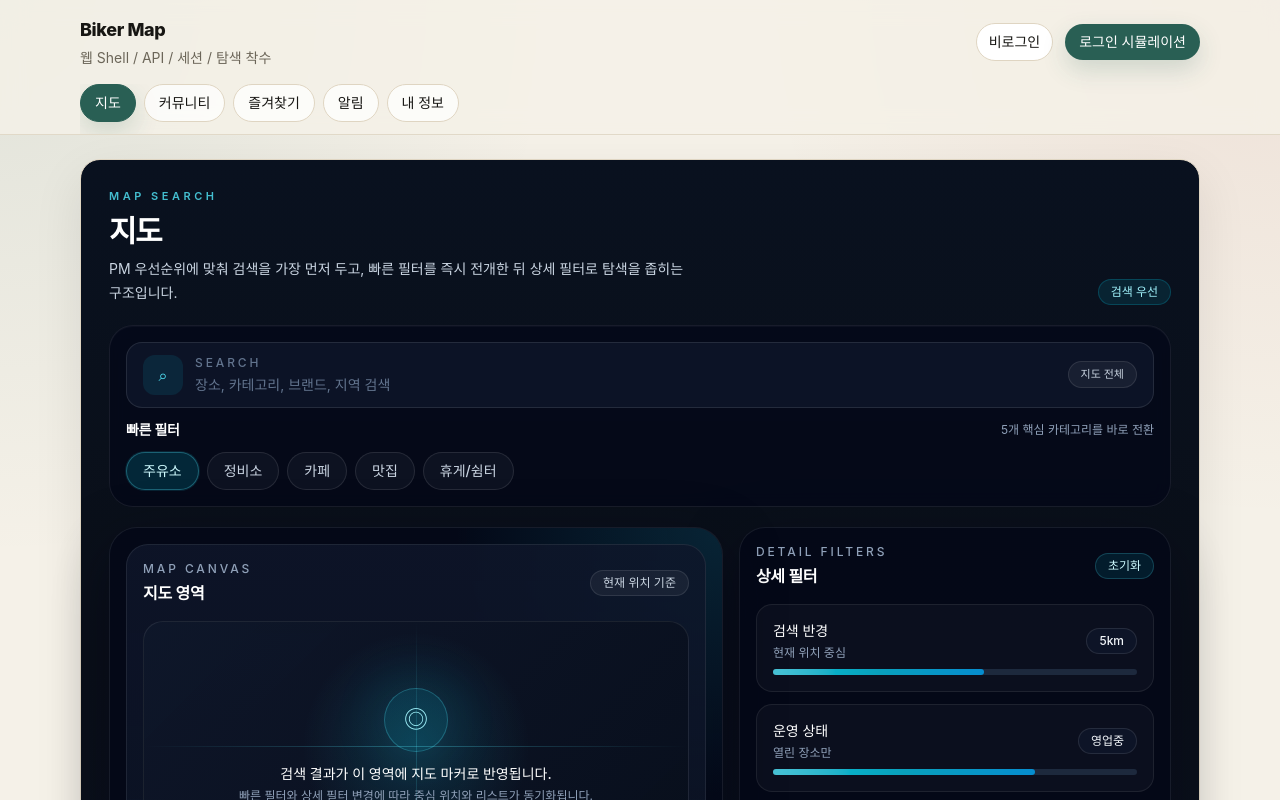
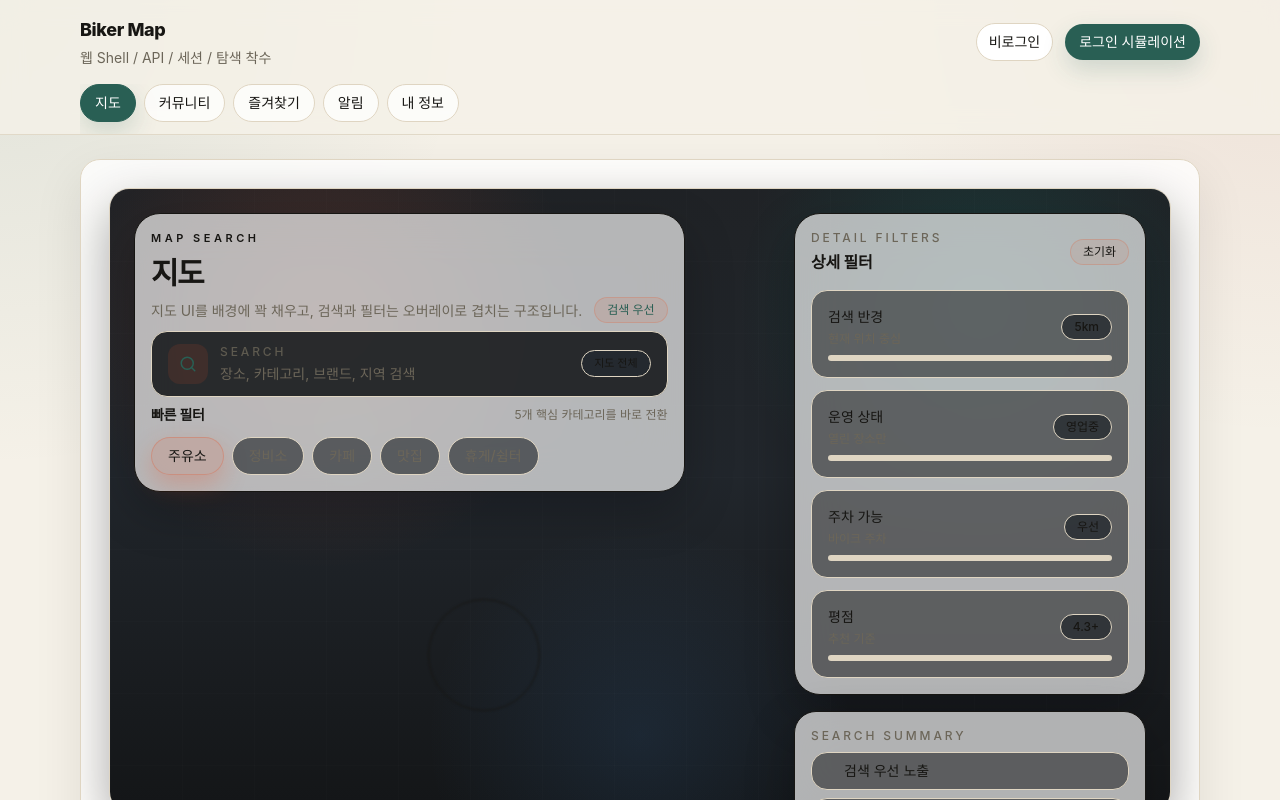
Before and after one commit to grimza99/biker-map, a Next.js app in the folder web/: page /map in a window 1280 px wide. Shown: the top 800 px of the page. Built offline with nearby package versions, Linux system fonts and the light colour scheme.

Commit message:
feat(web): overlay map search and filters

```diff
--- a/web/app/map/page.tsx
+++ b/web/app/map/page.tsx
@@ -1,77 +1,118 @@
+import { cn } from "@shared/lib";
 import { PageWrapper } from "@shared/ui";
-import { cn } from "@shared/lib";
+import { Search } from "lucide-react";
 
 const quickFilters = ["주유소", "정비소", "카페", "맛집", "휴게/쉼터"] as const;
 
 const detailFilters = [
-  {
-    label: "검색 반경",
-    value: "5km",
-    hint: "현재 위치 중심"
-  },
-  {
-    label: "운영 상태",
-    value: "영업중",
-    hint: "열린 장소만"
-  },
-  {
-    label: "주차 가능",
-    value: "우선",
-    hint: "바이크 주차"
-  },
-  {
-    label: "평점",
-    value: "4.3+",
-    hint: "추천 기준"
-  }
+  { label: "검색 반경", value: "5km", hint: "현재 위치 중심" },
+  { label: "운영 상태", value: "영업중", hint: "열린 장소만" },
+  { label: "주차 가능", value: "우선", hint: "바이크 주차" },
+  { label: "평점", value: "4.3+", hint: "추천 기준" }
 ] as const;
 
 export default function MapPage() {
   return (
-    <PageWrapper
-      className="border-[color:var(--border)] bg-[linear-gradient(180deg,#09111f_0%,#0a0f18_44%,#0b1220_100%)] text-slate-100 shadow-[0_24px_80px_rgba(2,6,23,0.48)]"
-      innerClassName="gap-5"
+    <PageWrapper className="relative overflow-hidden p-0 text-[color:var(--text)]" innerClassName="gap-0">
+      <div
+        className="relative min-h-[calc(100vh-11rem)] overflow-hidden rounded-[20px] border"
+        style={{
+          borderColor: "var(--border)",
+          backgroundColor: "var(--bg)",
+          boxShadow: "0 18px 50px rgba(5, 6, 7, 0.34)"
+        }}
       >
-      <header className="grid gap-2">
-        <p className="text-[11px] font-semibold uppercase tracking-[0.32em] text-cyan-300/80">Map Search</p>
-        <div className="flex items-end justify-between gap-4">
+        <div
+          className="absolute inset-0"
+          style={{
+            background:
+              "radial-gradient(circle at 20% 20%, rgba(229, 87, 47, 0.18), transparent 26%), radial-gradient(circle at 82% 18%, rgba(0, 194, 168, 0.14), transparent 24%), radial-gradient(circle at 50% 88%, rgba(77, 163, 255, 0.10), transparent 28%), linear-gradient(180deg, rgba(23, 26, 30, 0.96) 0%, rgba(29, 34, 40, 0.98) 46%, rgba(17, 19, 21, 0.99) 100%)"
+          }}
+        />
+        <div
+          className="absolute inset-0 opacity-35"
+          style={{
+            backgroundImage:
+              "linear-gradient(rgba(255,255,255,0.035) 1px, transparent 1px), linear-gradient(90deg, rgba(255,255,255,0.035) 1px, transparent 1px)",
+            backgroundSize: "72px 72px"
+          }}
+        />
+
+        <div className="absolute inset-0">
+          <div className="absolute left-[18%] top-[32%] h-24 w-24 rounded-full border border-[color:var(--accent)]/20 bg-[color:var(--accent)]/10 blur-[1px]" />
+          <div className="absolute right-[22%] top-[26%] h-20 w-20 rounded-full border border-[color:var(--active)]/20 bg-[color:var(--active)]/10 blur-[1px]" />
+          <div className="absolute bottom-[16%] left-[30%] h-28 w-28 rounded-full border border-[color:var(--info)]/15 bg-[color:var(--info)]/8 blur-[1px]" />
+        </div>
+
+        <div className="absolute inset-0">
+          <div className="flex w-full items-start justify-between gap-4 p-5 md:p-6">
+            <div className="grid max-w-2xl gap-4">
+              <div className="grid gap-2 rounded-[26px] border bg-[color:var(--panel)]/82 p-4 shadow-[0_18px_50px_rgba(5,6,7,0.24)] backdrop-blur-xl">
+                <div className="flex flex-wrap items-end justify-between gap-3">
                   <div className="grid gap-2">
-            <h1 className="text-3xl font-semibold tracking-[-0.05em] text-white">지도</h1>
-            <p className="max-w-xl text-sm leading-6 text-slate-300">
-              PM 우선순위에 맞춰 검색을 가장 먼저 두고, 빠른 필터를 즉시 전개한 뒤 상세 필터로 탐색을 좁히는 구조입니다.
+                    <p className="text-[11px] font-semibold uppercase tracking-[0.32em] text-[color:var(--active)]">
+                      Map Search
+                    </p>
+                    <h1 className="text-3xl font-semibold tracking-[-0.05em] text-[color:var(--text)]">지도</h1>
+                    <p className="max-w-2xl text-sm leading-6 text-[color:var(--muted)]">
+                      지도 UI를 배경에 꽉 채우고, 검색과 필터는 오버레이로 겹치는 구조입니다.
                     </p>
                   </div>
-          <span className="rounded-full border border-cyan-400/20 bg-cyan-400/10 px-3 py-1 text-xs font-medium text-cyan-200">
+                  <span
+                    className="rounded-full border px-3 py-1 text-xs font-medium"
+                    style={{
+                      borderColor: "rgba(229, 87, 47, 0.22)",
+                      backgroundColor: "rgba(229, 87, 47, 0.10)",
+                      color: "var(--accent)"
+                    }}
+                  >
                     검색 우선
                   </span>
                 </div>
-      </header>
 
-      <section className="grid gap-3 rounded-3xl border border-white/8 bg-slate-950/60 p-4 shadow-[inset_0_1px_0_rgba(255,255,255,0.03)] backdrop-blur">
                 <label
-          className="flex items-center gap-3 rounded-2xl border border-white/10 bg-slate-900/80 px-4 py-3 text-slate-400 transition focus-within:border-cyan-400/40 focus-within:ring-2 focus-within:ring-cyan-400/20"
+                  className="flex items-center gap-3 rounded-2xl border px-4 py-3 text-[color:var(--muted)] transition focus-within:ring-2 focus-within:ring-[color:var(--active)]/20"
                   htmlFor="map-search"
+                  style={{
+                    borderColor: "var(--border)",
+                    backgroundColor: "rgba(17, 19, 21, 0.86)"
+                  }}
                 >
-          <span className="flex h-10 w-10 items-center justify-center rounded-xl bg-cyan-400/10 text-cyan-300">⌕</span>
+                  <span
+                    className="flex h-10 w-10 items-center justify-center rounded-xl text-[color:var(--accent)]"
+                    style={{ backgroundColor: "rgba(229, 87, 47, 0.12)" }}
+                    aria-hidden="true"
+                  >
+                    <Search className="h-4.5 w-4.5" />
+                  </span>
                   <div className="grid flex-1 gap-1">
-            <span className="text-xs font-medium uppercase tracking-[0.24em] text-slate-500">Search</span>
+                    <span className="text-xs font-medium uppercase tracking-[0.24em] text-[color:var(--muted)]/80">
+                      Search
+                    </span>
                     <input
                       id="map-search"
                       name="map-search"
                       type="search"
                       placeholder="장소, 카테고리, 브랜드, 지역 검색"
-              className="w-full bg-transparent text-sm text-slate-100 placeholder:text-slate-500 outline-none"
+                      className="w-full bg-transparent text-sm text-[color:var(--text)] placeholder:text-[color:var(--muted)] outline-none"
                     />
                   </div>
-          <span className="rounded-full border border-white/10 bg-white/5 px-3 py-1 text-[11px] font-medium text-slate-300">
+                  <span
+                    className="rounded-full border px-3 py-1 text-[11px] font-medium"
+                    style={{
+                      borderColor: "var(--border)",
+                      backgroundColor: "rgba(35, 42, 49, 0.72)",
+                      color: "var(--text)"
+                    }}
+                  >
                     지도 전체
                   </span>
                 </label>
 
                 <div className="grid gap-3">
                   <div className="flex items-center justify-between gap-3">
-            <h2 className="text-sm font-semibold tracking-[-0.02em] text-white">빠른 필터</h2>
-            <p className="text-xs text-slate-400">5개 핵심 카테고리를 바로 전환</p>
+                    <h2 className="text-sm font-semibold tracking-[-0.02em] text-[color:var(--text)]">빠른 필터</h2>
+                    <p className="text-xs text-[color:var(--muted)]">5개 핵심 카테고리를 바로 전환</p>
                   </div>
 
                   <div className="flex flex-wrap gap-2">
@@ -84,10 +125,13 @@ export default function MapPage() {
                           type="button"
                           className={cn(
                             "rounded-full border px-4 py-2 text-sm font-medium transition",
-                    active
-                      ? "border-cyan-300/30 bg-cyan-400/15 text-cyan-100 shadow-[0_0_0_1px_rgba(34,211,238,0.12)]"
-                      : "border-white/10 bg-white/[0.04] text-slate-300 hover:border-cyan-300/20 hover:bg-white/[0.07] hover:text-white"
+                            active ? "text-[color:var(--text)]" : "text-[color:var(--muted)]"
                           )}
+                          style={{
+                            borderColor: active ? "rgba(229, 87, 47, 0.30)" : "var(--border)",
+                            backgroundColor: active ? "rgba(229, 87, 47, 0.14)" : "rgba(29, 34, 40, 0.62)",
+                            boxShadow: active ? "0 10px 24px rgba(229, 87, 47, 0.28)" : undefined
+                          }}
                         >
                           {filter}
                         </button>
@@ -95,98 +139,97 @@ export default function MapPage() {
                     })}
                   </div>
                 </div>
-      </section>
-
-      <section className="grid gap-4 lg:grid-cols-[minmax(0,1.35fr)_minmax(320px,0.95fr)]">
-        <div className="relative overflow-hidden rounded-[28px] border border-white/8 bg-slate-950/70 p-4 shadow-[0_18px_60px_rgba(2,6,23,0.4)]">
-          <div className="absolute inset-0 bg-[radial-gradient(circle_at_top_right,rgba(34,211,238,0.14),transparent_28%),radial-gradient(circle_at_bottom_left,rgba(59,130,246,0.10),transparent_26%)]" />
-          <div className="relative grid min-h-[340px] gap-4 rounded-[22px] border border-white/8 bg-[linear-gradient(180deg,rgba(15,23,42,0.85),rgba(15,23,42,0.72))] p-4">
-            <div className="flex items-center justify-between gap-3">
-              <div className="grid gap-1">
-                <p className="text-xs font-medium uppercase tracking-[0.24em] text-slate-400">Map Canvas</p>
-                <h2 className="text-base font-semibold tracking-[-0.02em] text-white">지도 영역</h2>
-              </div>
-              <span className="rounded-full border border-white/10 bg-white/5 px-3 py-1 text-xs text-slate-300">
-                현재 위치 기준
-              </span>
-            </div>
-
-            <div className="relative flex min-h-[250px] items-center justify-center overflow-hidden rounded-[20px] border border-white/8 bg-[radial-gradient(circle_at_center,rgba(34,211,238,0.16),transparent_38%),linear-gradient(135deg,rgba(15,23,42,0.94),rgba(8,15,28,0.98))]">
-              <div className="absolute inset-x-0 top-1/2 h-px bg-gradient-to-r from-transparent via-cyan-300/30 to-transparent" />
-              <div className="absolute inset-y-0 left-1/2 w-px bg-gradient-to-b from-transparent via-cyan-300/20 to-transparent" />
-
-              <div className="grid place-items-center gap-3 text-center">
-                <div className="flex h-16 w-16 items-center justify-center rounded-full border border-cyan-300/25 bg-cyan-400/12 text-2xl text-cyan-200 shadow-[0_0_60px_rgba(34,211,238,0.12)]">
-                  ◎
-                </div>
-                <div className="grid gap-1">
-                  <p className="text-sm font-medium text-white">검색 결과가 이 영역에 지도 마커로 반영됩니다.</p>
-                  <p className="text-xs text-slate-400">빠른 필터와 상세 필터 변경에 따라 중심 위치와 리스트가 동기화됩니다.</p>
-                </div>
-              </div>
-            </div>
               </div>
             </div>
 
-        <aside className="grid gap-4">
-          <section className="rounded-[26px] border border-white/8 bg-slate-950/70 p-4 shadow-[0_18px_60px_rgba(2,6,23,0.38)]">
+            <aside className="hidden w-full max-w-[22rem] md:block">
+              <div className="grid gap-4 rounded-[26px] border bg-[color:var(--panel)]/82 p-4 shadow-[0_18px_50px_rgba(5,6,7,0.24)] backdrop-blur-xl">
                 <div className="flex items-center justify-between gap-3">
                   <div className="grid gap-1">
-                <p className="text-xs font-medium uppercase tracking-[0.24em] text-slate-400">Detail Filters</p>
-                <h2 className="text-base font-semibold tracking-[-0.02em] text-white">상세 필터</h2>
+                    <p className="text-xs font-medium uppercase tracking-[0.24em] text-[color:var(--muted)]">
+                      Detail Filters
+                    </p>
+                    <h2 className="text-base font-semibold tracking-[-0.02em] text-[color:var(--text)]">상세 필터</h2>
                   </div>
                   <button
                     type="button"
-                className="rounded-full border border-cyan-300/20 bg-cyan-400/10 px-3 py-1 text-xs font-medium text-cyan-100 transition hover:bg-cyan-400/15"
+                    className="rounded-full border px-3 py-1 text-xs font-medium transition"
+                    style={{
+                      borderColor: "rgba(229, 87, 47, 0.22)",
+                      backgroundColor: "rgba(229, 87, 47, 0.08)",
+                      color: "var(--text)"
+                    }}
                   >
                     초기화
                   </button>
                 </div>
 
-            <div className="mt-4 grid gap-3">
+                <div className="grid gap-3">
                   {detailFilters.map((filter) => (
                     <div
                       key={filter.label}
-                  className="grid gap-2 rounded-2xl border border-white/8 bg-white/[0.03] p-4 transition hover:border-cyan-300/20 hover:bg-white/[0.05]"
+                      className="grid gap-2 rounded-2xl border p-4 transition"
+                      style={{
+                        borderColor: "var(--border)",
+                        backgroundColor: "rgba(17, 19, 21, 0.52)"
+                      }}
                     >
                       <div className="flex items-center justify-between gap-3">
                         <div className="grid gap-1">
-                      <p className="text-sm font-medium text-white">{filter.label}</p>
-                      <p className="text-xs text-slate-400">{filter.hint}</p>
+                          <p className="text-sm font-medium text-[color:var(--text)]">{filter.label}</p>
+                          <p className="text-xs text-[color:var(--muted)]">{filter.hint}</p>
                         </div>
-                    <span className="rounded-full border border-white/10 bg-slate-900/70 px-3 py-1 text-xs font-medium text-slate-100">
+                        <span
+                          className="rounded-full border px-3 py-1 text-xs font-medium"
+                          style={{
+                            borderColor: "var(--border)",
+                            backgroundColor: "rgba(29, 34, 40, 0.68)",
+                            color: "var(--text)"
+                          }}
+                        >
                           {filter.value}
                         </span>
                       </div>
-                  <div className="h-1.5 rounded-full bg-slate-800">
+                      <div className="h-1.5 rounded-full" style={{ backgroundColor: "var(--border)" }}>
                         <div
-                      className="h-full rounded-full bg-gradient-to-r from-cyan-300/80 via-cyan-400/70 to-sky-500/80"
-                      style={{ width: filter.label === "검색 반경" ? "58%" : filter.label === "운영 상태" ? "72%" : filter.label === "주차 가능" ? "64%" : "76%" }}
+                          className="h-full rounded-full"
+                          style={{
+                            width: filter.label === "검색 반경" ? "58%" : filter.label === "운영 상태" ? "72%" : filter.label === "주차 가능" ? "64%" : "76%",
+                            background: "linear-gradient(90deg, var(--accent), var(--active))"
+                          }}
                         />
                       </div>
                     </div>
                   ))}
                 </div>
-          </section>
+              </div>
 
-          <section className="rounded-[26px] border border-white/8 bg-slate-950/70 p-4 shadow-[0_18px_60px_rgba(2,6,23,0.38)]">
-            <p className="text-xs font-medium uppercase tracking-[0.24em] text-slate-400">Search Summary</p>
-            <div className="mt-3 grid gap-2">
+              <div className="mt-4 grid gap-2 rounded-[22px] border bg-[color:var(--panel)]/82 p-4 shadow-[0_18px_50px_rgba(5,6,7,0.24)] backdrop-blur-xl">
+                <p className="text-xs font-medium uppercase tracking-[0.24em] text-[color:var(--muted)]">Search Summary</p>
                 {[
                   "검색 우선 노출",
                   "빠른 필터 칩 5개 고정",
                   "상세 필터는 보조 탐색",
                   "지도와 리스트는 항상 동기화"
                 ].map((item) => (
-                <div key={item} className="flex items-center gap-3 rounded-2xl border border-white/8 bg-white/[0.03] px-3 py-2 text-sm text-slate-200">
-                  <span className="h-2 w-2 rounded-full bg-cyan-300" />
+                  <div
+                    key={item}
+                    className="flex items-center gap-3 rounded-2xl border px-3 py-2 text-sm"
+                    style={{
+                      borderColor: "var(--border)",
+                      backgroundColor: "rgba(17, 19, 21, 0.52)",
+                      color: "var(--text)"
+                    }}
+                  >
+                    <span className="h-2 w-2 rounded-full" style={{ backgroundColor: "var(--active)" }} />
                     {item}
                   </div>
                 ))}
               </div>
-          </section>
             </aside>
-      </section>
+          </div>
+        </div>
+      </div>
     </PageWrapper>
   );
 }
--- a/web/package.json
+++ b/web/package.json
@@ -11,6 +11,7 @@
   "dependencies": {
     "@tailwindcss/postcss": "^4.2.2",
     "@tanstack/react-query": "^5.95.2",
+    "lucide-react": "^1.7.0",
     "next": "^16.0.7",
     "react": "19.0.0",
     "react-dom": "19.0.0",
```
Also changed, not shown: 1 other file (tests, documents, lock files or other folders). Lines whose indentation alone changed are shown as unchanged.
